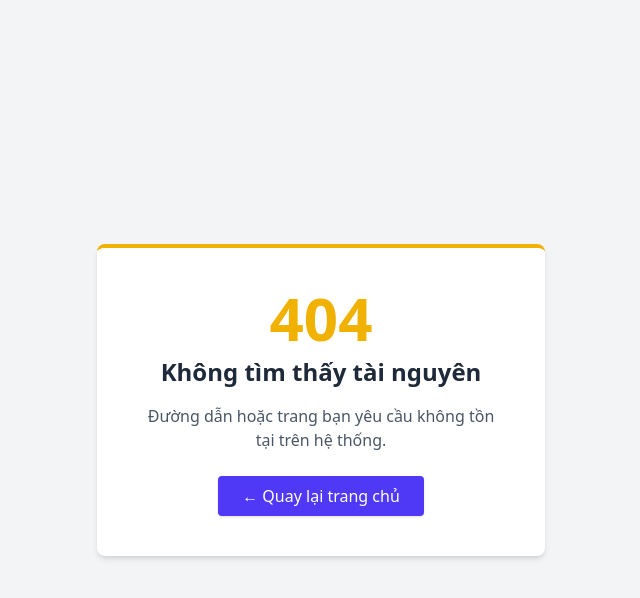
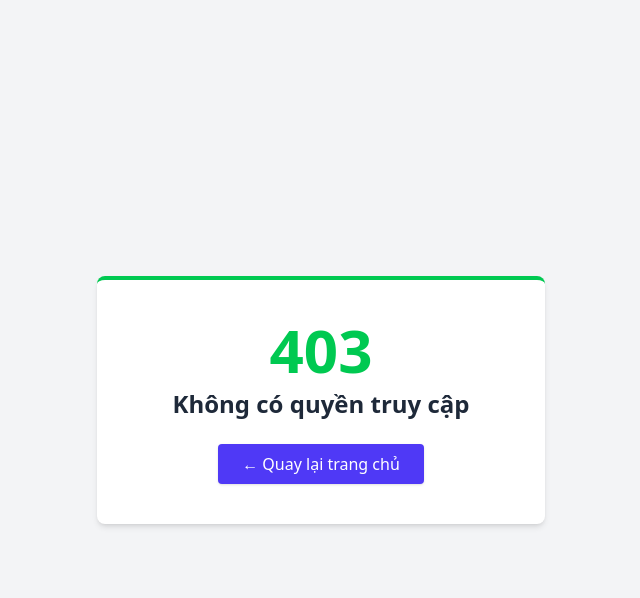
Before and after one commit to TTN-ATTN/challenge5a_nhantt45, a PHP site: template src/Views/errors/403.php in a window 1280 px wide. Shown: the top 598 px of the page, without its empty margins (319-959 px from the left). Run offline with PHP 8.4, Linux system fonts and the light colour scheme; the template is opened without the code that fills it, so the values that code supplies are empty; style sheets or scripts are compiled from the project's sources.

Commit message:
fix views

```diff
--- a/src/Views/errors/403.php
+++ b/src/Views/errors/403.php
@@ -1,13 +1,13 @@
 <?php
-$pageTitle = '404 - Không tìm thấy trang';
+$pageTitle = '403 - Không có quyền truy cập';
 $mainClass = 'flex items-center justify-center';
 require __DIR__ . '/../layout/header.php';
 ?>
 
-<div class="bg-white p-10 rounded-lg shadow-md max-w-md w-full border-t-4 border-yellow-500 text-center">
-    <h1 class="text-6xl font-bold text-yellow-500 mb-2">404</h1>
-    <h2 class="text-2xl font-semibold text-gray-800 mb-4">Không tìm thấy tài nguyên</h2>
-    <p class="text-gray-600 mb-6">Đường dẫn hoặc trang bạn yêu cầu không tồn tại trên hệ thống.</p>
+<div class="bg-white p-10 rounded-lg shadow-md max-w-md w-full border-t-4 border-green-500 text-center">
+    <h1 class="text-6xl font-bold text-green-500 mb-2">403</h1>
+    <h2 class="text-2xl font-semibold text-gray-800 mb-4">Không có quyền truy cập</h2>
+    <p class="text-red-600 mb-6"><?= htmlspecialchars($errorMessage) ?></p>
     <a href="/" class="inline-block bg-indigo-600 hover:bg-indigo-700 text-white font-medium py-2 px-6 rounded shadow transition">
         ← Quay lại trang chủ
     </a>
--- a/src/Views/errors/404.php
+++ b/src/Views/errors/404.php
@@ -7,7 +7,7 @@
 <div class="bg-white p-10 rounded-lg shadow-md max-w-md w-full border-t-4 border-yellow-500 text-center">
     <h1 class="text-6xl font-bold text-yellow-500 mb-2">404</h1>
     <h2 class="text-2xl font-semibold text-gray-800 mb-4">Không tìm thấy tài nguyên</h2>
-    <p class="text-gray-600 mb-6">Đường dẫn hoặc trang bạn yêu cầu không tồn tại trên hệ thống.</p>
+    <p class="text-red-600 mb-6"><?= htmlspecialchars($errorMessage) ?></p>
     <a href="/" class="inline-block bg-indigo-600 hover:bg-indigo-700 text-white font-medium py-2 px-6 rounded shadow transition">
         ← Quay lại trang chủ
     </a>
```
Also changed, not shown: src/Views/errors/500.php (+5 -3 lines).
